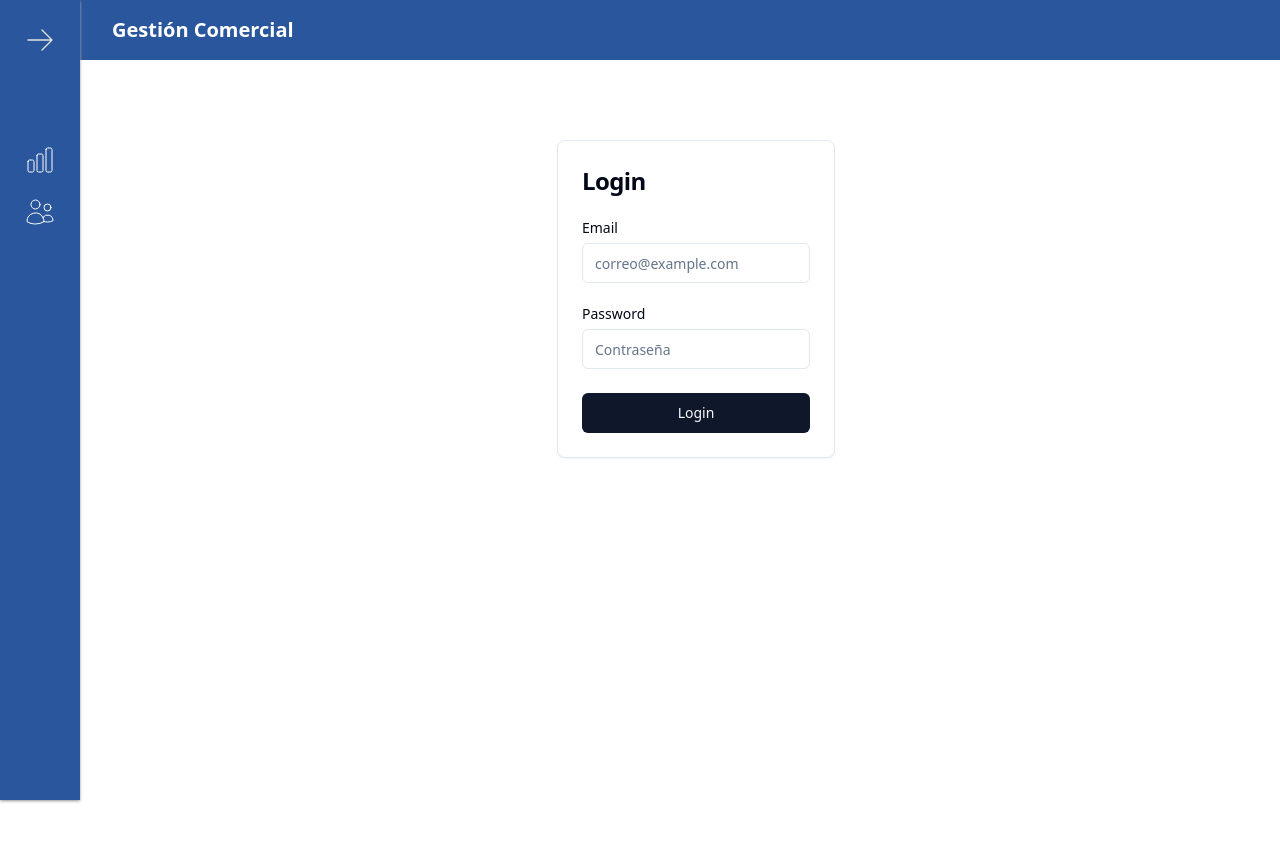
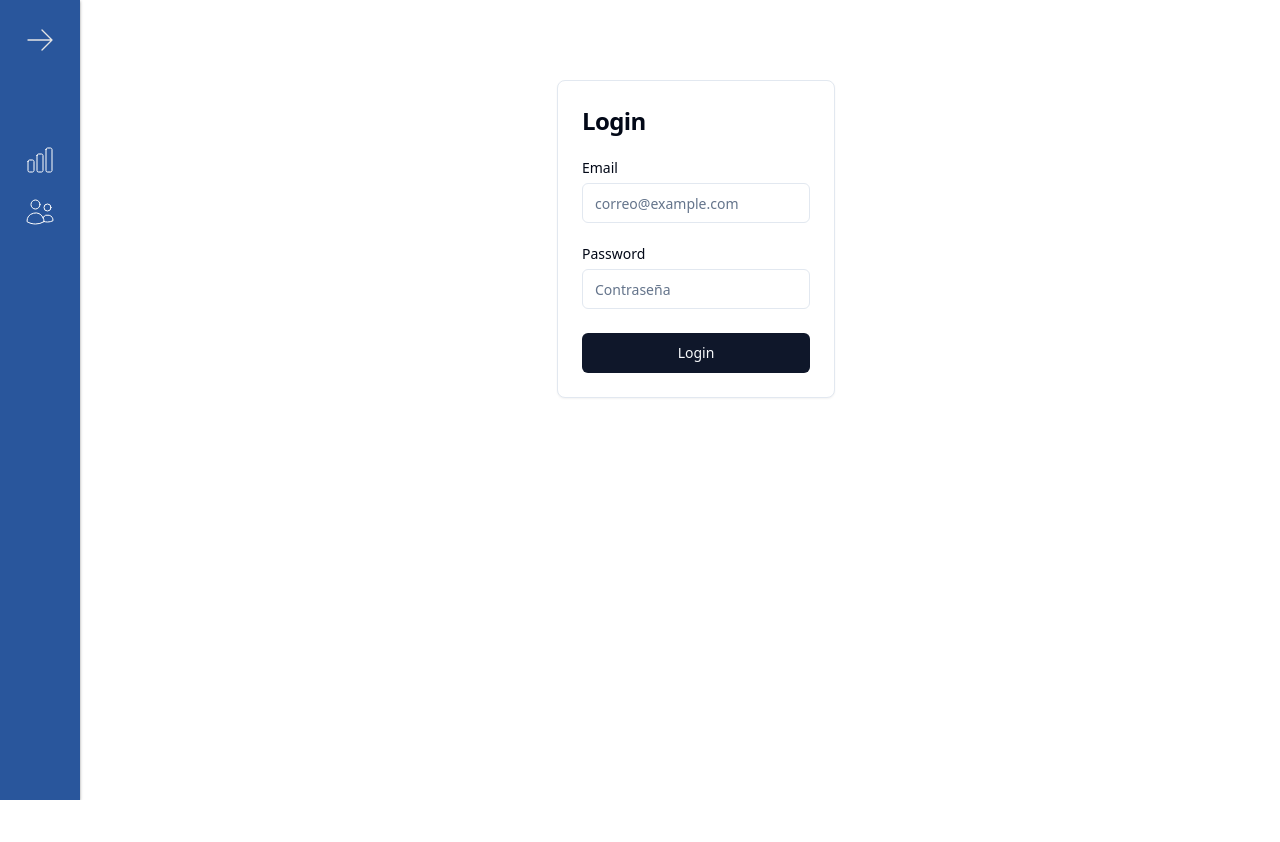
Before and after one commit to MagnoliaGrafica/bansur-gestion-clientes-react-shadcn, a React (Vite) app: page /login in a window 1280 px wide. Shown: the top 842 px of the page. After the commit the page ends 800 px from the top, so only its background shows below. Built offline with nearby package versions, Linux system fonts and the light colour scheme.

Commit message:
nav superior chao

```diff
--- a/src/layout/DefaultLayout.tsx
+++ b/src/layout/DefaultLayout.tsx
@@ -1,13 +1,11 @@
 import { Outlet } from "react-router-dom";
 import Navigation from "../components/Navigation";
-import Navsuperior from "../components/Navsuperior";
 
 const DefaultLayout = () => {
   return (
     <div>
       {/* Aquí está el Navigation que será común para todas las rutas */}
       <Navigation />
-    <Navsuperior />
 
       <main className="w-full h-screen flex flex-row relative bg-white pl-28">
         {/* Aquí se renderizarán las rutas secundarias */}
```
